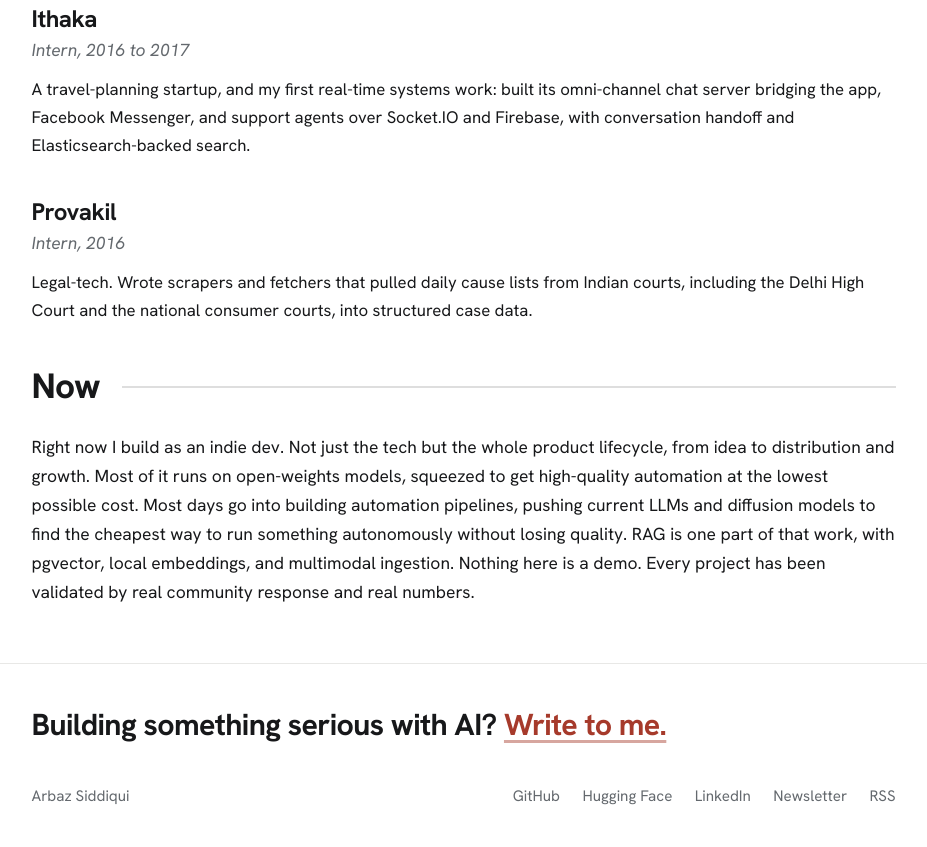
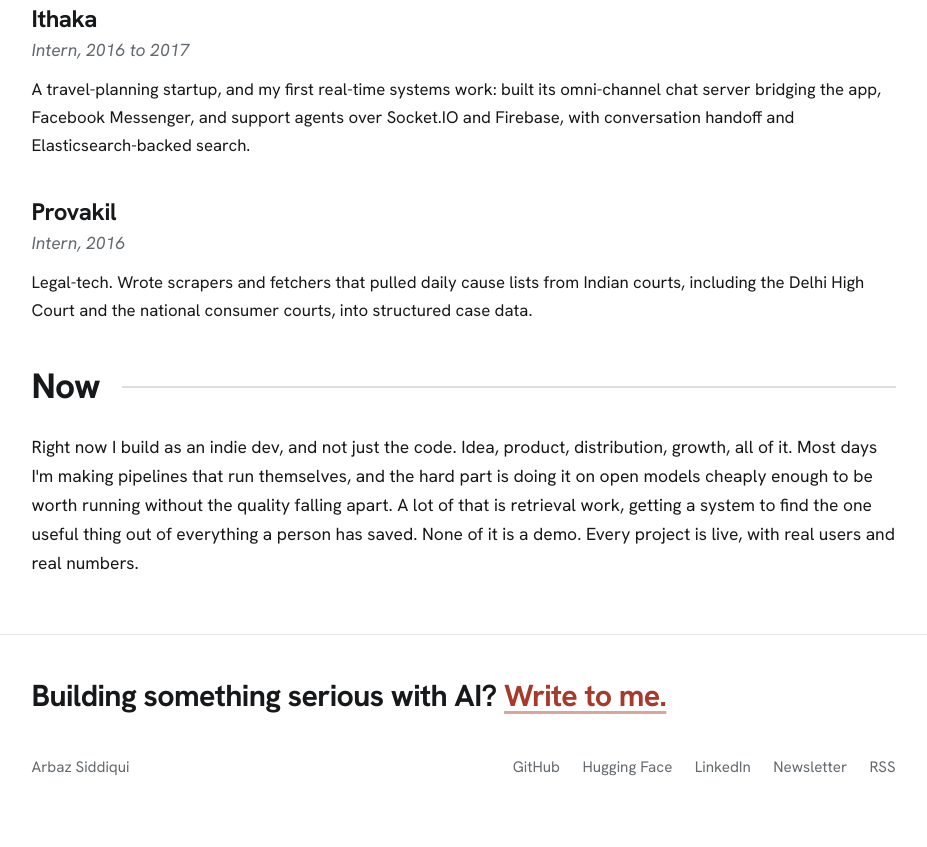
Before and after one commit to arbazsiddiqui/blog, an Astro site: page /about in a window 1280 px wide. Shown: the part 2046-2893 px from the top of the page, without its empty margins (169-1096 px from the left). After the commit the page ends 2864 px from the top, so only its background shows below. Built offline with nearby package versions, Linux system fonts and the light colour scheme; Astro itself is replaced by a stand-in of ours.

Commit message:
Rewrite the Now section in plain language

```diff
--- a/src/pages/about.astro
+++ b/src/pages/about.astro
@@ -115,15 +115,14 @@ const jsonLd = {"@context": "https://schema.org", "@type": "ProfilePage", "mainE
     <h2 class="room-label worklog-head">Now</h2>
     <div class="prose">
       <p>
-        Right now I build as an indie dev. Not just the tech but the whole
-        product lifecycle, from idea to distribution and growth. Most of it
-        runs on open-weights models, squeezed to get high-quality automation
-        at the lowest possible cost. Most days go into building automation
-        pipelines, pushing current LLMs and diffusion models to find the
-        cheapest way to run something autonomously without losing quality.
-        RAG is one part of that work, with pgvector, local embeddings, and
-        multimodal ingestion. Nothing here is a demo. Every project has been validated
-        by real community response and real numbers.
+        Right now I build as an indie dev, and not just the code. Idea,
+        product, distribution, growth, all of it. Most days I'm making
+        pipelines that run themselves, and the hard part is doing it on open
+        models cheaply enough to be worth running without the quality
+        falling apart. A lot of that is retrieval work, getting a system to
+        find the one useful thing out of everything a person has saved.
+        None of it is a demo. Every project is live, with real users and
+        real numbers.
       </p>
     </div>
 
```
